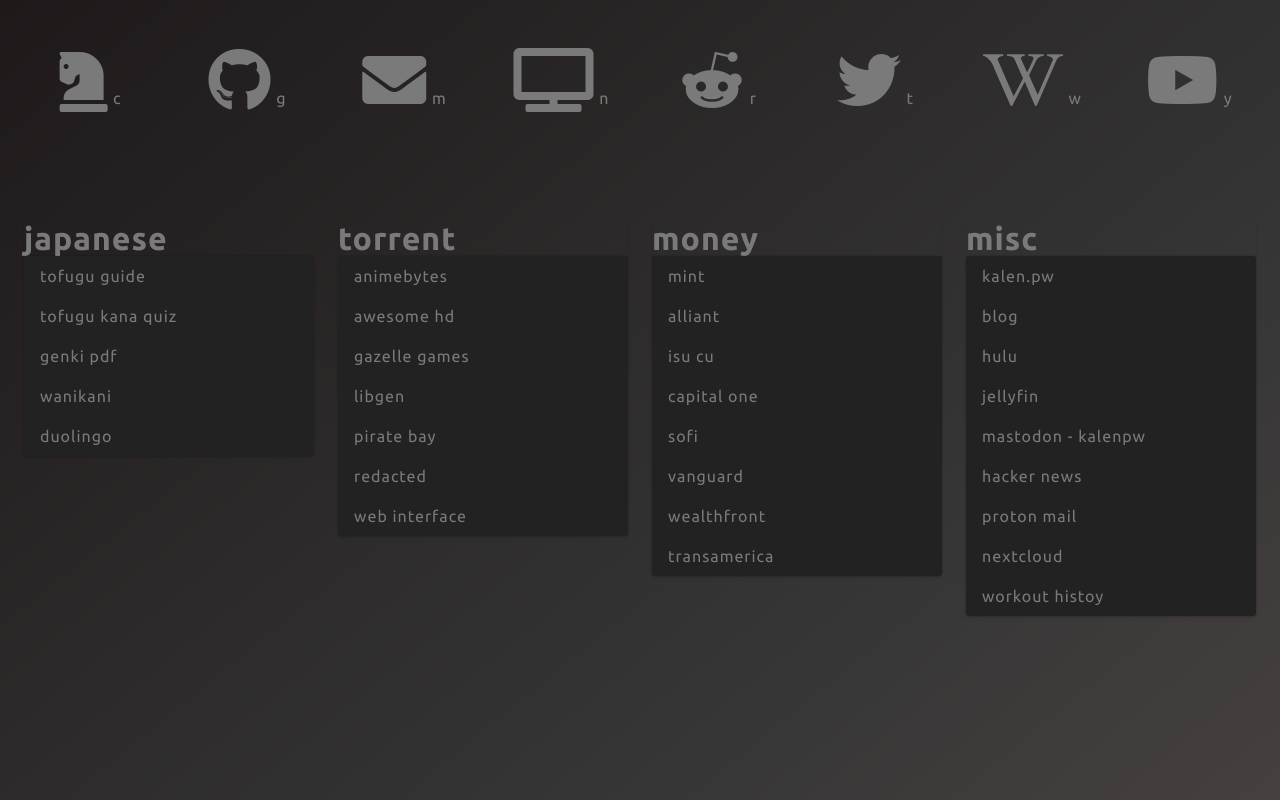
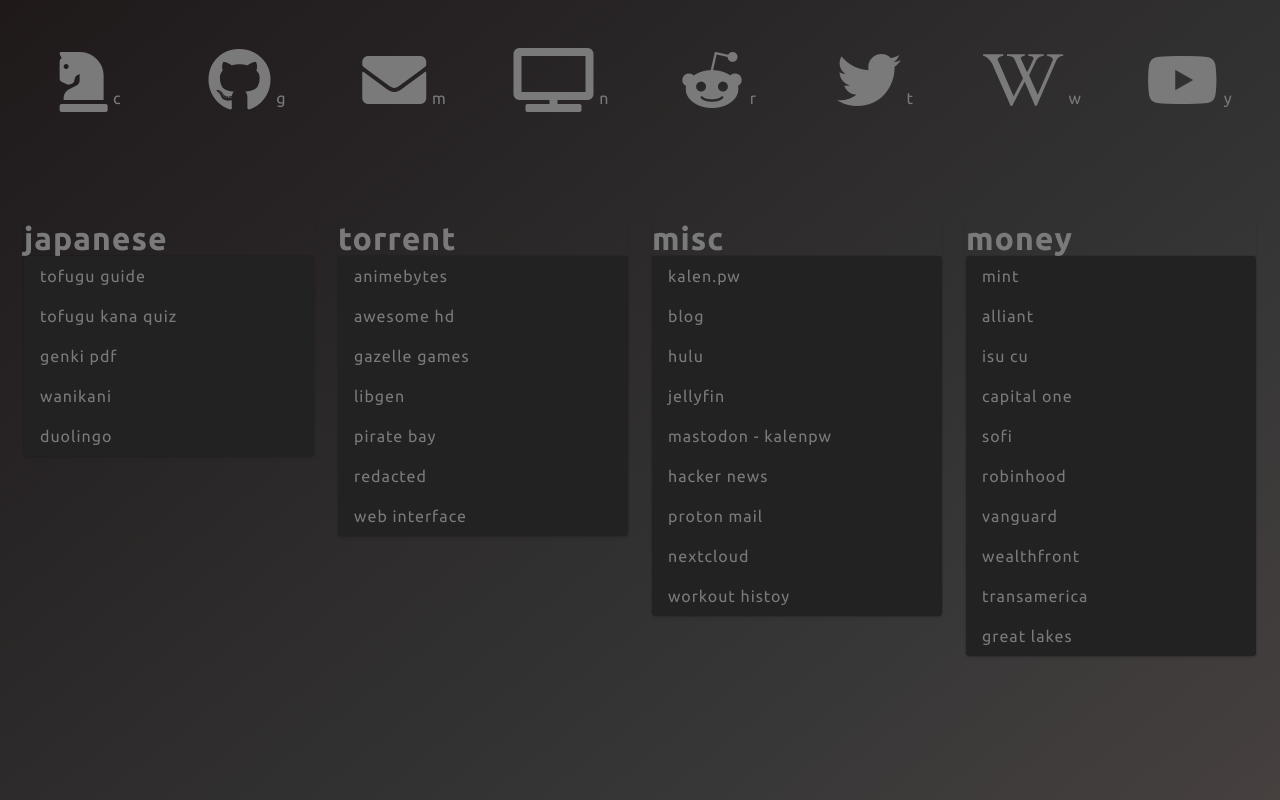
Before and after one commit to kalenpw/Startpage, a Vue app: page / in a window 1280 px wide. Built offline with nearby package versions, Linux system fonts and the light colour scheme.

Commit message:
Link updates

```diff
--- a/src/components/quick/QuickList.vue
+++ b/src/components/quick/QuickList.vue
@@ -2,8 +2,8 @@
     <div class="section columns">
         <QuickItem category="Japanese" :items="japaneseLinks"></QuickItem>
         <QuickItem category="Torrent" :items="torrentLinks"></QuickItem>
+        <QuickItem category="Misc" :items="miscLinks"></QuickItem>
         <QuickItem category="Money" :items="moneyLinks"></QuickItem>
-        <QuickItem category="Misc" :items="miscLinks"></QuickItem>
     </div>
 </template>
 
--- a/src/data/QuickLinks.js
+++ b/src/data/QuickLinks.js
@@ -158,6 +158,11 @@
     },
     {
         category: "Money",
+        name: "Robinhood",
+        url: "https://robinhood.com"
+    },
+    {
+        category: "Money",
         name: "Vanguard",
         url: "https://investor.vanguard.com/home"
     },
@@ -171,4 +176,9 @@
         name: "TransAmerica",
         url: "https://secure.transamerica.com/login/sign-in/login.html?TAM_OP=login"
     },
+    {
+        category: "Money",
+        name: "Great Lakes",
+        url: "https://mygreatlakes.org/educate/login.html"
+    },
 ];
```
